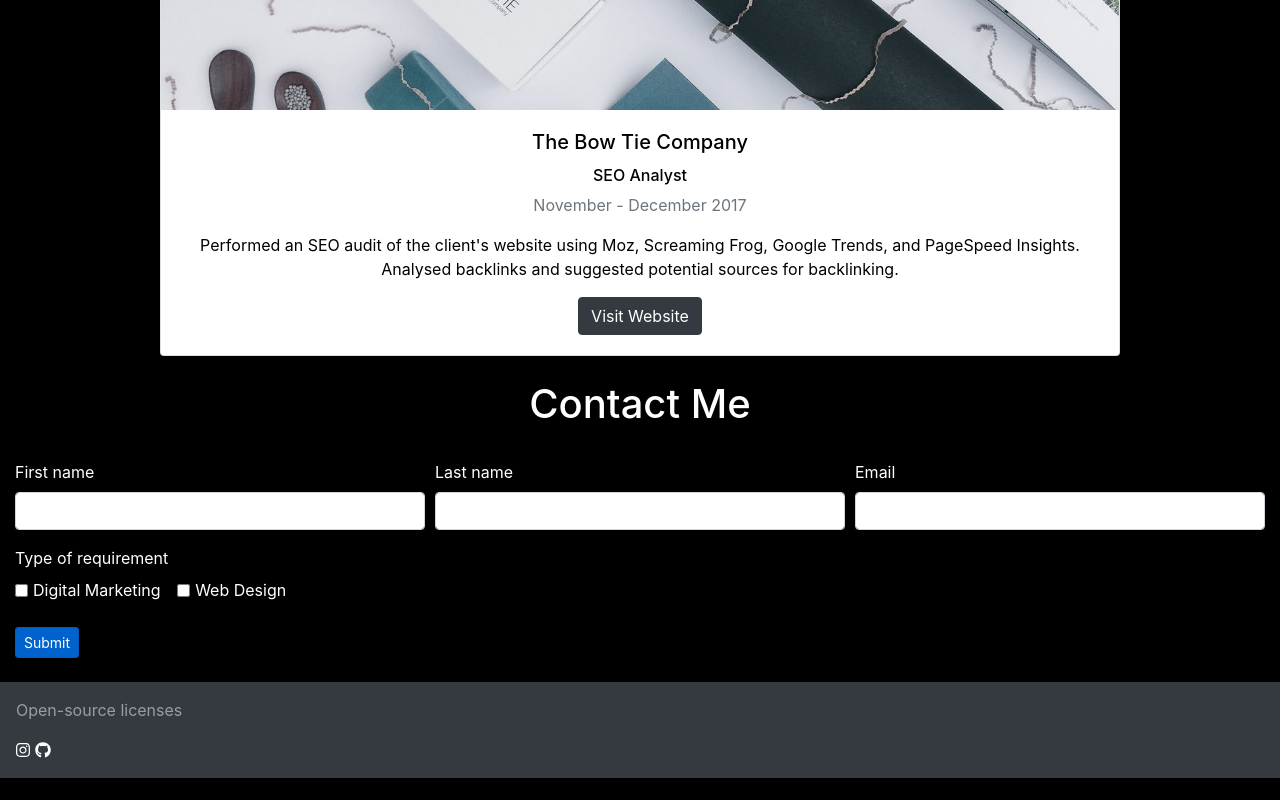
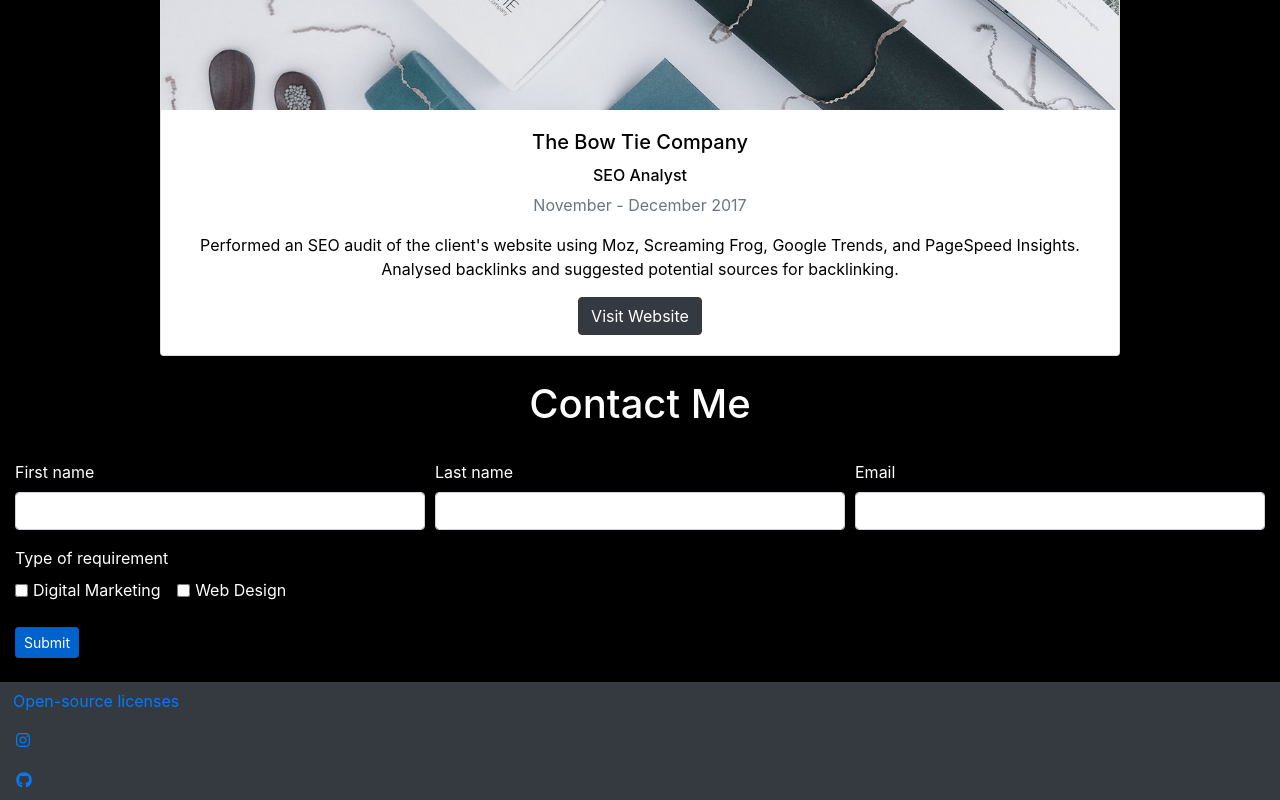
Before and after one commit to heisenbergfromIN/heisenbergfromIN.github.io, a plain HTML site: page index.html in a window 1280 px wide. Shown: the part 3189-3989 px from the top of the page. Before the commit the page ends 3967 px from the top, so only its background shows below. Drawn offline with Linux system fonts and the light colour scheme.

Commit message:
Improved footer links

```diff
--- a/index.html
+++ b/index.html
@@ -334,17 +334,20 @@
 
     <!-- Fixed footer -->
 
-    <nav class="navbar navbar-bottom navbar-dark bg-dark">
-        <div class="navbar-nav">
-            <a class="nav-item nav-link" data-toggle="modal" data-target="#licensesModal"> Open-source licenses <span class="sr-only">(current)</span></a>
-            <span class="navbar-text">
-                <a href="https://instagram.com/heisenbergfromindia"><i class="fab fa-instagram" alt="Instagram link"></i>
-                </a>
-            <a href="https://github.com/heisenbergfromin"><i class="fab fa-github" alt="GitHub link"></i>
+    <ul class="nav flex-column bg-dark">
+        <li class="nav-item">
+            <button class="btn btn-link" data-toggle="modal" data-target="#licensesModal">Open-source licenses</button>
+        </li>
+        <li class="nav-item">
+            <a class="nav-link" href="https://instagram.com/heisenbergfromindia"><i class="fab fa-instagram" alt="Instagram link"></i>
             </a>
-            </span>
-        </div>
-    </nav>
+        </li>
+        <li class="nav-item">
+            <a class="nav-link" href="https://github.com/heisenbergfromin"><i class="fab fa-github" alt="GitHub link"></i>
+            </a>
+        </li>
+
+    </ul>
 
     <!-- Open-source licenses modal -->
 
```
